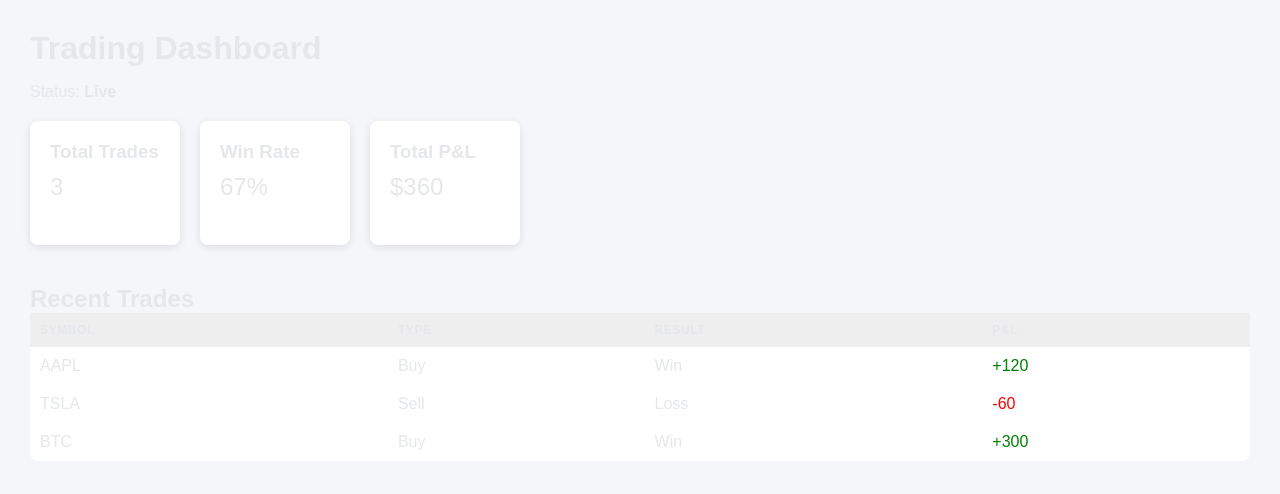
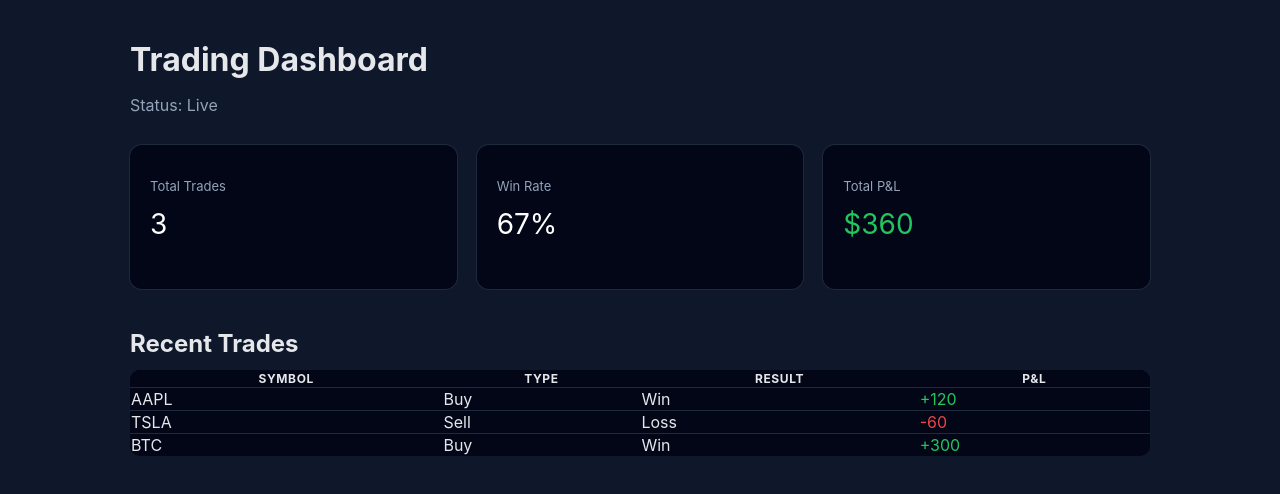
Before and after one commit to nn6vgzby7x-cell/trading-dashboard, a React (Create React App) app: page / in a window 1280 px wide. Shown: the top 494 px of the page. Built offline with nearby package versions, Linux system fonts and the light colour scheme.

Commit message:
Update App.js
Add dark professional dashboard styling

```diff
--- a/src/App.js
+++ b/src/App.js
@@ -11,24 +11,33 @@ export default function App() {
   const totalPnL = trades.reduce((sum, t) => sum + t.pnl, 0);
 
   return (
-    <div style={{ padding: 30, fontFamily: "Arial", background: "#f4f6fa", minHeight: "100vh" }}>
+    <div style={{ padding: 40, maxWidth: 1100, margin: "0 auto" }}>
 
       {/* Header */}
-      <h1>Trading Dashboard</h1>
-      <p>Status: <strong>Live</strong></p>
+      <header style={{ marginBottom: 30 }}>
+        <h1 style={{ fontSize: 32 }}>Trading Dashboard</h1>
+        <p style={{ color: "#94a3b8" }}>Status: Live</p>
+      </header>
 
-      {/* Summary Cards */}
-      <div style={{ display: "flex", gap: 20, marginTop: 20 }}>
+      {/* Cards */}
+      <div style={{ display: "grid", gridTemplateColumns: "repeat(3, 1fr)", gap: 20 }}>
         <Card title="Total Trades" value={totalTrades} />
         <Card title="Win Rate" value={`${winRate}%`} />
-        <Card title="Total P&L" value={`$${totalPnL}`} />
+        <Card
+          title="Total P&L"
+          value={`$${totalPnL}`}
+          highlight={totalPnL >= 0}
+        />
       </div>
 
-      {/* Trades Table */}
-      <h2 style={{ marginTop: 40 }}>Recent Trades</h2>
-      <table width="100%" cellPadding="10" style={{ background: "white", borderRadius: 8 }}>
-        <thead>
-          <tr style={{ textAlign: "left", background: "#eee" }}>
+      {/* Table */}
+      <section style={{ marginTop: 40 }}>
+        <h2 style={{ marginBottom: 12 }}>Recent Trades</h2>
+
+        <div style={{ background: "#020617", borderRadius: 10, overflow: "hidden" }}>
+          <table width="100%">
+            <thead style={{ background: "#020617" }}>
+              <tr>
                 <th>Symbol</th>
                 <th>Type</th>
                 <th>Result</th>
@@ -37,33 +46,39 @@ export default function App() {
             </thead>
             <tbody>
               {trades.map(trade => (
-            <tr key={trade.id}>
+                <tr key={trade.id} style={{ borderTop: "1px solid #1e293b" }}>
                   <td>{trade.symbol}</td>
                   <td>{trade.type}</td>
                   <td>{trade.result}</td>
-              <td style={{ color: trade.pnl >= 0 ? "green" : "red" }}>
+                  <td style={{ color: trade.pnl >= 0 ? "#22c55e" : "#ef4444" }}>
                     {trade.pnl >= 0 ? "+" : ""}{trade.pnl}
                   </td>
                 </tr>
               ))}
             </tbody>
           </table>
-
+        </div>
+      </section>
     </div>
   );
 }
 
-function Card({ title, value }) {
+function Card({ title, value, highlight }) {
   return (
     <div style={{
-      background: "white",
+      background: "#020617",
       padding: 20,
-      borderRadius: 8,
-      minWidth: 150,
-      boxShadow: "0 2px 8px rgba(0,0,0,0.1)"
+      borderRadius: 12,
+      boxShadow: "0 0 0 1px #1e293b"
     }}>
-      <h3 style={{ margin: 0 }}>{title}</h3>
-      <p style={{ fontSize: 24, marginTop: 10 }}>{value}</p>
+      <p style={{ color: "#94a3b8", fontSize: 13 }}>{title}</p>
+      <p style={{
+        fontSize: 28,
+        marginTop: 8,
+        color: highlight ? "#22c55e" : "white"
+      }}>
+        {value}
+      </p>
     </div>
   );
 }
```
Lines whose indentation alone changed are shown as unchanged.
